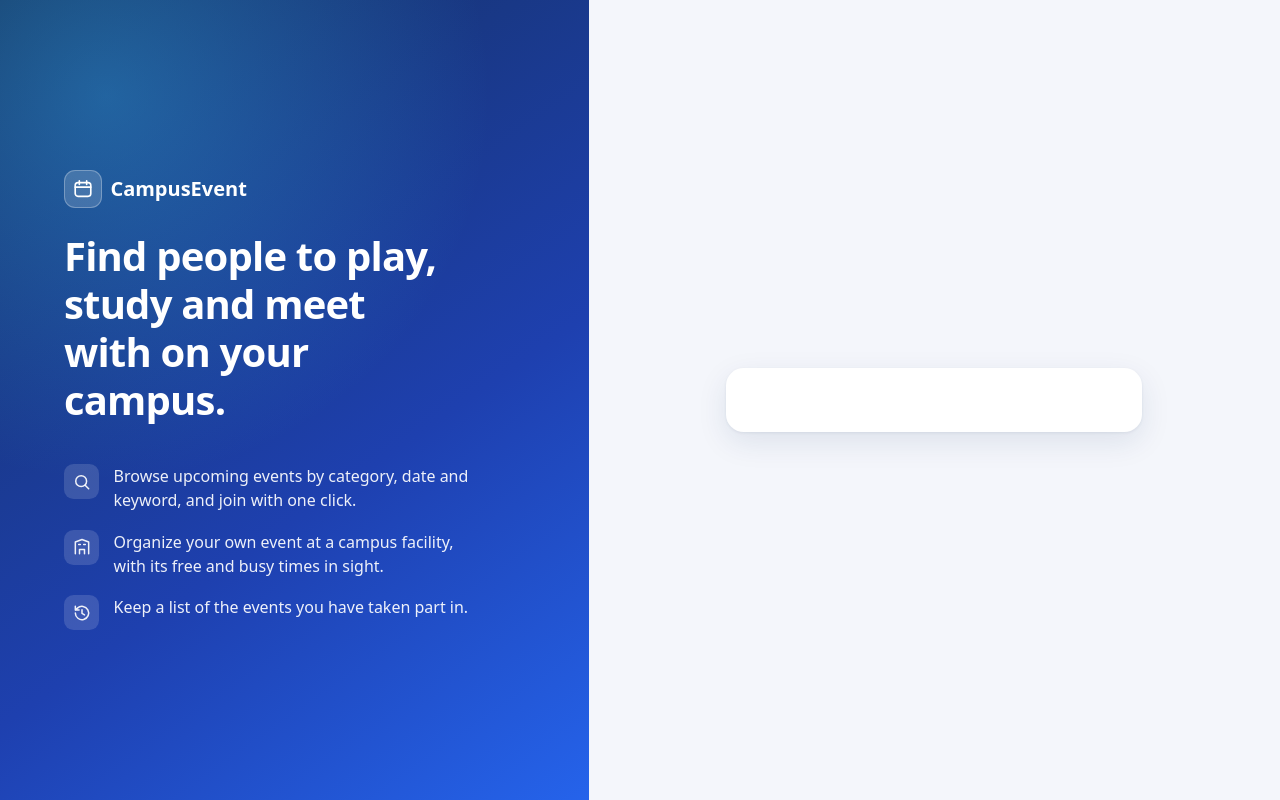
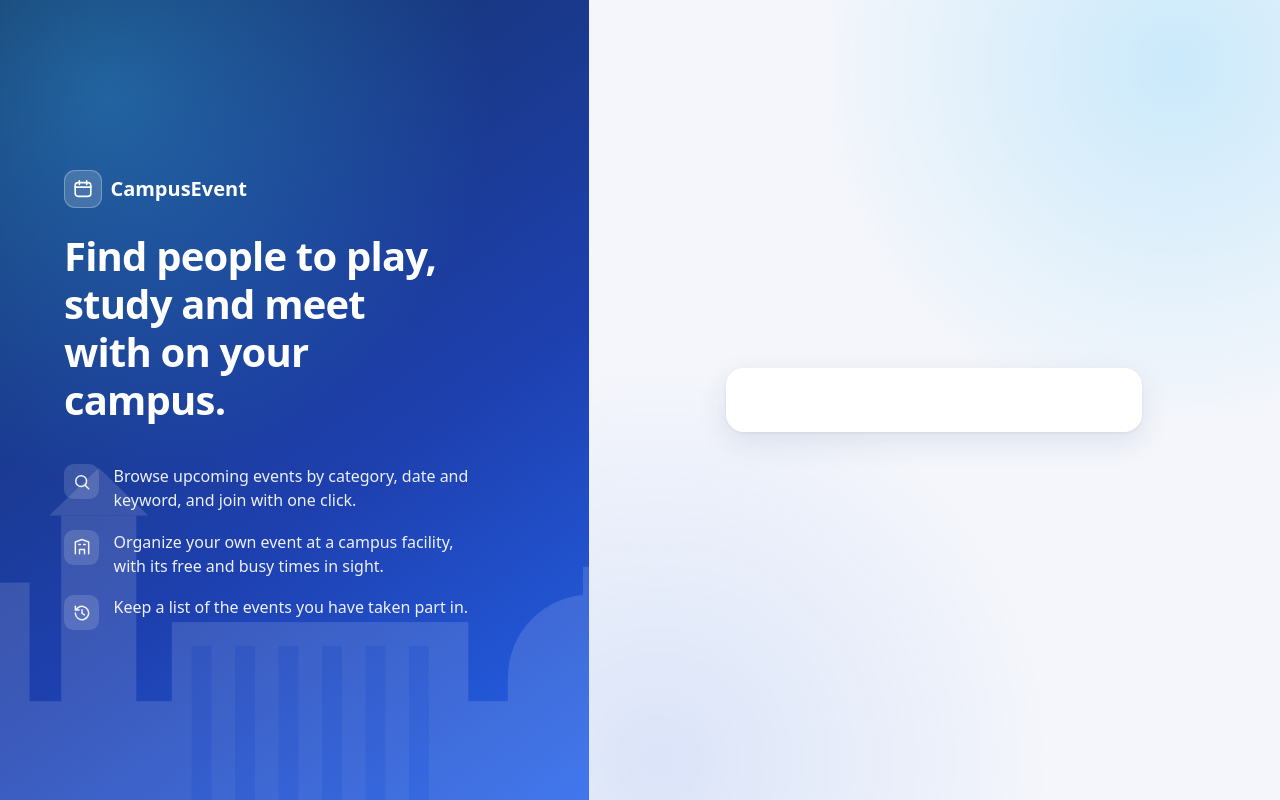
Before and after one commit to emir-heval-arda-harun/CMPE-331-project, a Python web app: template src/campusevent/web/templates/auth_base.html in a window 1280 px wide. Run offline with Jinja, Linux system fonts and the light colour scheme; the template is opened without the code that fills it, so the values that code supplies are empty.

Commit message:
Richer backgrounds and a hook for a campus photo
Sign up and log in: a drawn campus skyline on the brand panel, replaced
automatically by a photo placed in static/img/campus.jpg (with a dark blue
layer for readable text). Pages after login get a soft blue wash and a faint
dot grid instead of a flat grey. 46 UI tests pass.

Co-Authored-By: Claude Sonnet 5.5 <noreply@anthropic.com>

```diff
--- a/src/campusevent/web/templates/auth_base.html
+++ b/src/campusevent/web/templates/auth_base.html
@@ -4,7 +4,8 @@
 {% block nav %}{% endblock %}
 {% block main %}
 <main class="auth-wrap">
-  <section class="auth-side d-none d-lg-flex" aria-label="About CampusEvent">
+  <section class="auth-side d-none d-lg-flex" aria-label="About CampusEvent"
+    {% if campus_photo %}style="background-image: linear-gradient(145deg, rgba(20, 48, 94, .90) 0%, rgba(30, 64, 175, .72) 60%, rgba(37, 99, 235, .55) 100%), url('{{ campus_photo }}'); background-size: cover; background-position: center;"{% endif %}>
     <div class="d-flex align-items-center gap-2 mb-4">
       {{ brand() }}<span class="fs-5 fw-semibold">CampusEvent</span>
     </div>
@@ -14,6 +15,23 @@
       <li><span class="pt-icon">{{ icon('building') }}</span><span>Organize your own event at a campus facility, with its free and busy times in sight.</span></li>
       <li><span class="pt-icon">{{ icon('history') }}</span><span>Keep a list of the events you have taken part in.</span></li>
     </ul>
+    {% if not campus_photo %}
+    {# Drawn campus skyline, shown while no photo is set (see CAMPUS_PHOTO_NAMES in web/__init__.py). #}
+    <svg class="auth-skyline" viewBox="0 0 600 170" preserveAspectRatio="xMidYMax slice" fill="#fff" aria-hidden="true" focusable="false">
+      <rect x="0" y="120" width="600" height="50"/>
+      <rect x="18" y="86" width="76" height="84"/>
+      <rect x="104" y="60" width="62" height="110"/>
+      <rect x="182" y="26" width="38" height="144"/>
+      <polygon points="176,26 201,2 226,26"/>
+      <rect x="238" y="80" width="150" height="90"/>
+      <rect x="248" y="92" width="10" height="78" fill="#2563eb" opacity=".35"/><rect x="270" y="92" width="10" height="78" fill="#2563eb" opacity=".35"/>
+      <rect x="292" y="92" width="10" height="78" fill="#2563eb" opacity=".35"/><rect x="314" y="92" width="10" height="78" fill="#2563eb" opacity=".35"/>
+      <rect x="336" y="92" width="10" height="78" fill="#2563eb" opacity=".35"/><rect x="358" y="92" width="10" height="78" fill="#2563eb" opacity=".35"/>
+      <path d="M408 170V108a42 42 0 0 1 84 0v62z"/>
+      <rect x="446" y="52" width="8" height="18"/>
+      <rect x="508" y="72" width="74" height="98"/>
+    </svg>
+    {% endif %}
   </section>
   <section class="auth-main">
     <div class="auth-card">
--- a/src/campusevent/web/templates/base.html
+++ b/src/campusevent/web/templates/base.html
@@ -12,7 +12,14 @@
       --ce-sky: #38bdf8;
       --ce-bg: #f4f6fb;
     }
-    body { background: var(--ce-bg); font-family: system-ui, -apple-system, "Segoe UI", Roboto, sans-serif; }
+    /* soft blue wash at the top and a faint dot grid, so the pages do not sit on a flat grey */
+    body { font-family: system-ui, -apple-system, "Segoe UI", Roboto, sans-serif; min-height: 100vh;
+      background:
+        radial-gradient(circle at 1px 1px, rgba(37, 99, 235, .10) 1px, transparent 0) 0 0 / 24px 24px,
+        radial-gradient(ellipse 60% 220px at 85% 0, rgba(56, 189, 248, .20), transparent 70%),
+        radial-gradient(ellipse 55% 260px at 10% 0, rgba(37, 99, 235, .14), transparent 70%),
+        var(--ce-bg);
+      background-repeat: repeat, no-repeat, no-repeat, no-repeat; }
     .navbar-campus { background: var(--ce-navy); }
     .card { border-radius: .9rem; border-color: #e1e6f0; box-shadow: 0 1px 2px rgba(20, 48, 94, .05); }
     .btn { min-height: 2.5rem; border-radius: .6rem; }
@@ -67,6 +74,9 @@
 
     /* sign up and log in */
     .auth-wrap { min-height: 100vh; display: flex; }
+    .auth-side { position: relative; overflow: hidden; }
+    .auth-side > *:not(.auth-skyline) { position: relative; z-index: 1; }
+    .auth-skyline { position: absolute; left: 0; right: 0; bottom: 0; width: 100%; height: 42%; opacity: .13; pointer-events: none; }
     .auth-side { flex: 1 1 46%; flex-direction: column; justify-content: center; padding: 4rem; color: #fff;
       background: radial-gradient(circle at 18% 12%, rgba(56, 189, 248, .35), transparent 45%),
                   linear-gradient(145deg, var(--ce-navy) 0%, #1e40af 60%, var(--ce-blue) 100%); }
@@ -75,7 +85,9 @@
     .auth-points li { display: flex; gap: .9rem; align-items: flex-start; color: rgba(255, 255, 255, .92); }
     .auth-points .pt-icon { flex: none; display: inline-flex; width: 2.2rem; height: 2.2rem; align-items: center;
       justify-content: center; border-radius: .6rem; background: rgba(255, 255, 255, .14); }
-    .auth-main { flex: 1 1 54%; display: flex; align-items: center; justify-content: center; padding: 1.5rem 1rem; }
+    .auth-main { flex: 1 1 54%; display: flex; align-items: center; justify-content: center; padding: 1.5rem 1rem;
+      background: radial-gradient(circle at 85% 8%, rgba(56, 189, 248, .22), transparent 38%),
+                  radial-gradient(circle at 10% 95%, rgba(37, 99, 235, .12), transparent 40%), #f4f6fb; }
     .auth-card { width: 100%; max-width: 26rem; background: #fff; border-radius: 1.1rem; padding: 2rem 1.75rem;
       box-shadow: 0 10px 30px rgba(20, 48, 94, .10), 0 1px 3px rgba(20, 48, 94, .08); }
     .auth-card h1 { font-size: 1.6rem; font-weight: 700; letter-spacing: -.02em; }
```
Also changed, not shown: src/campusevent/web/__init__.py (+12 -1 lines), tests/web/test_web_accounts.py (+17 -0 lines), src/campusevent/web/README.md.
